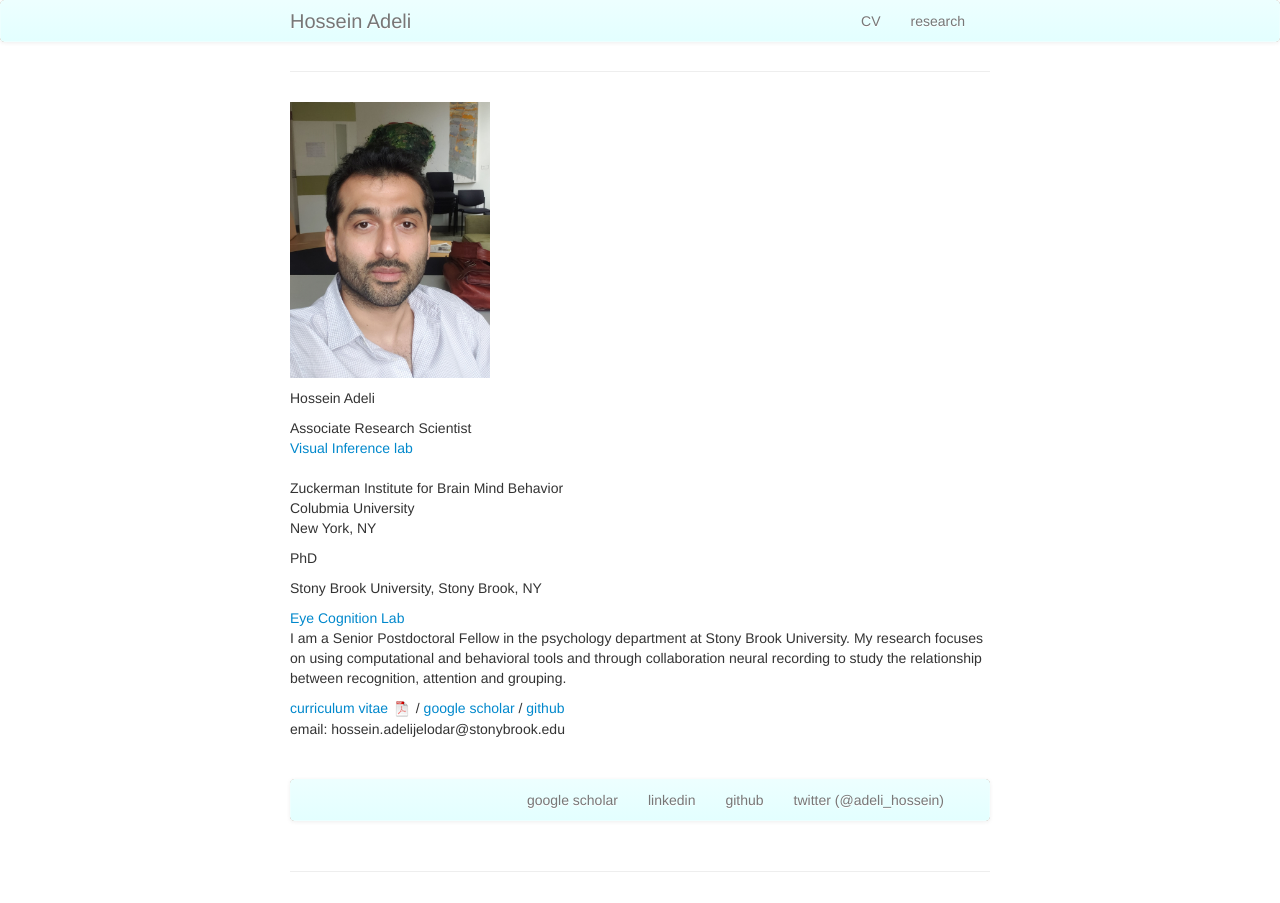
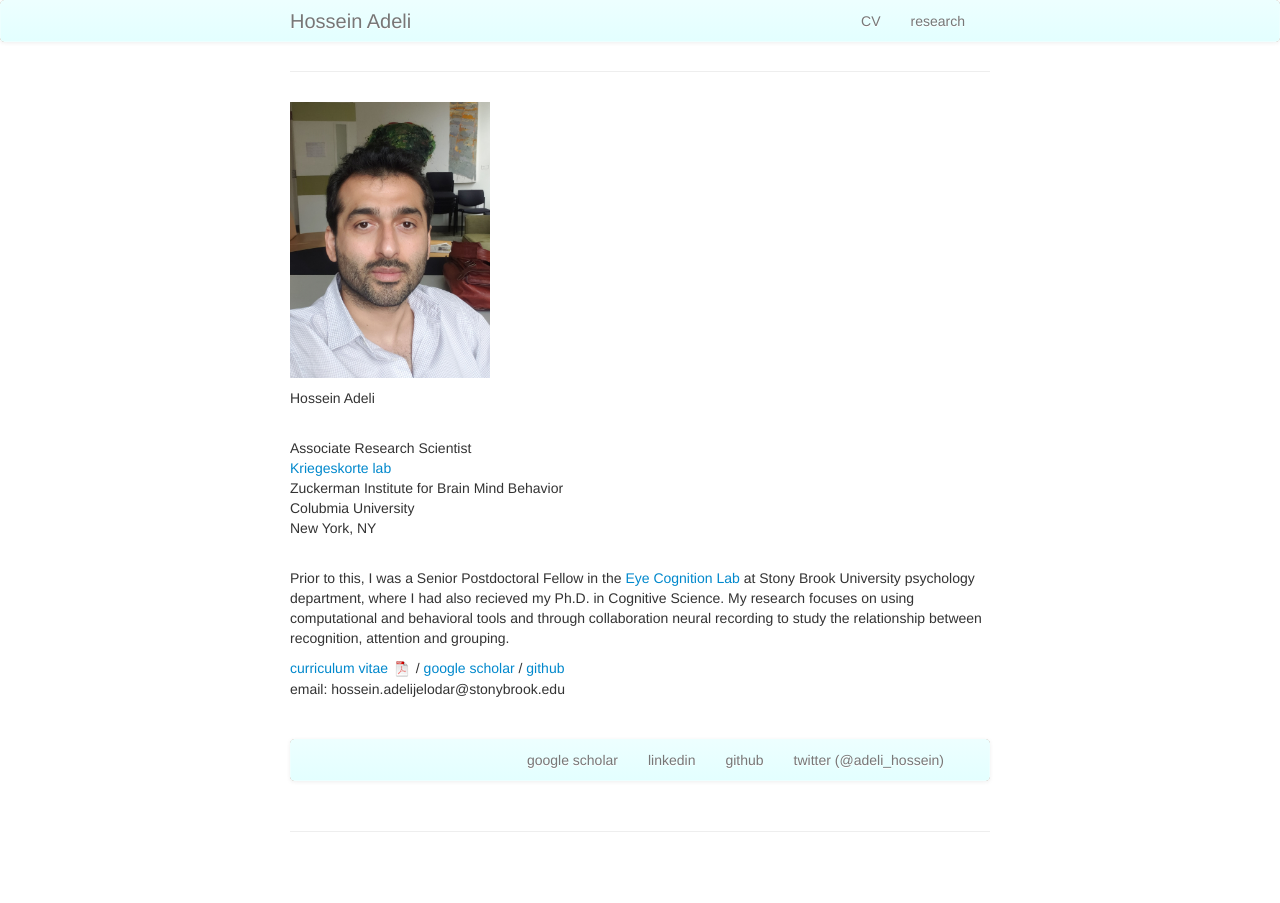
Before and after one commit to Hosseinadeli/hosseinadeli.github.io, a Jekyll site: the page built from index.md, in a window 1280 px wide. Built offline with Jekyll 4.4.1, drawn with Linux system fonts in a browser that asks for light colours; our own code applies the rules of GitHub Pages for plain Markdown files.

Commit message:
Update index.md

```diff
--- a/index.md
+++ b/index.md
@@ -7,20 +7,16 @@ keywords: vision, attention, eye-movements, computational modeling
 
 <img src="{{ BASE_PATH }}/assets/portrait.jpg"  width = 200>
 
-Hossein Adeli <br/>
+Hossein Adeli <br/><br/>
 
 Associate Research Scientist <br/>
-[Visual Inference lab](https://kriegeskortelab.zuckermaninstitute.columbia.edu/)  <br/><br/>
+[Kriegeskorte lab](https://kriegeskortelab.zuckermaninstitute.columbia.edu/)  <br/>
 Zuckerman Institute for Brain Mind Behavior <br/>
 Colubmia University <br/>
 New York, NY <br/>
 
-PhD <br/>
-
-Stony Brook University, Stony Brook, NY
-
-[Eye Cognition Lab](https://you.stonybrook.edu/zelinsky/who-we-are/)  <br/>
-I am a Senior Postdoctoral Fellow in the psychology department  at Stony Brook University.  My research focuses on using computational and behavioral tools and through collaboration neural recording  to study the relationship between recognition, attention and grouping.
+<br/>
+Prior to this, I was a Senior Postdoctoral Fellow in the [Eye Cognition Lab](https://you.stonybrook.edu/zelinsky/who-we-are/) at Stony Brook University psychology department, where I had also recieved my Ph.D. in Cognitive Science.  My research focuses on using computational and behavioral tools and through collaboration neural recording  to study the relationship between recognition, attention and grouping.
 
 [curriculum vitae ![CV as pdf]({{ BASE_PATH }}/pages/icons16/pdf-icon.png)]({{ BASE_PATH }}/assets/CV_Hossein_Adeli_website.pdf) /
 [google scholar](https://scholar.google.com/citations?hl=en&user=EdIFZpQAAAAJ) /
```
